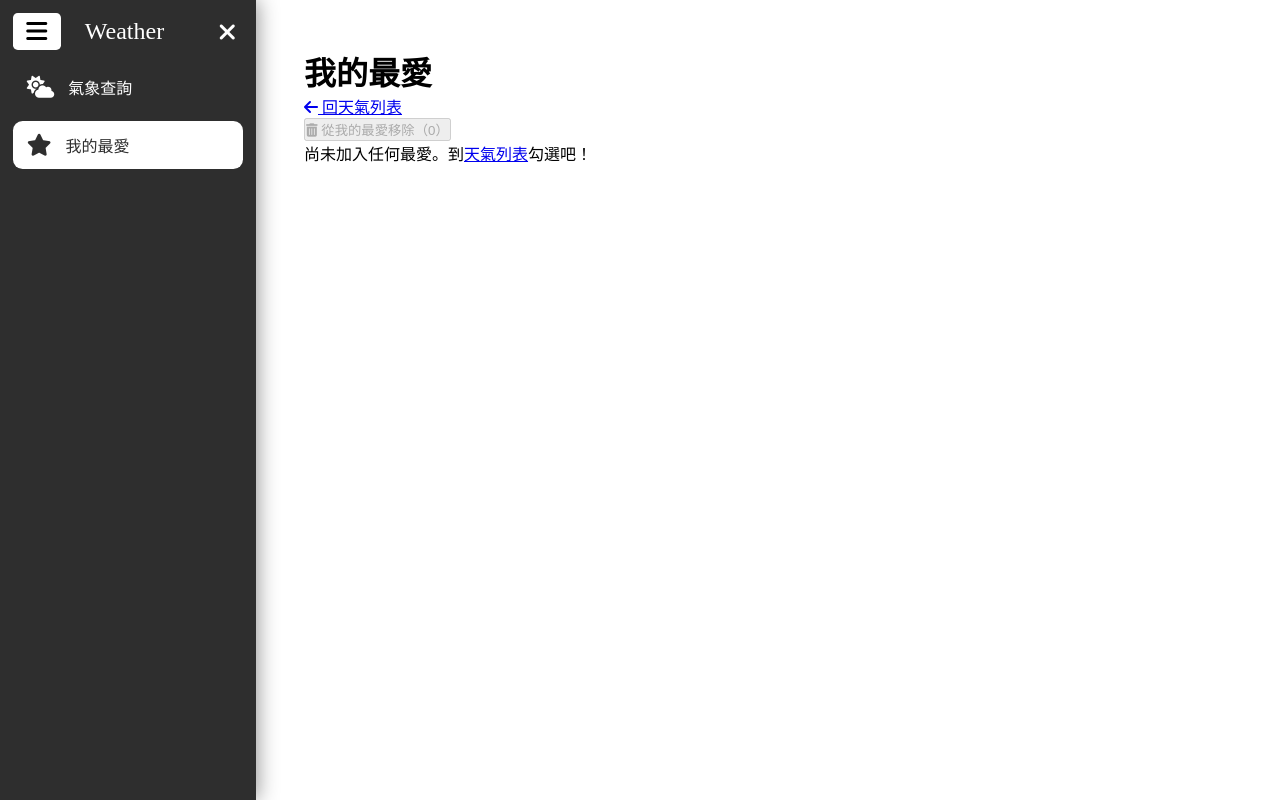
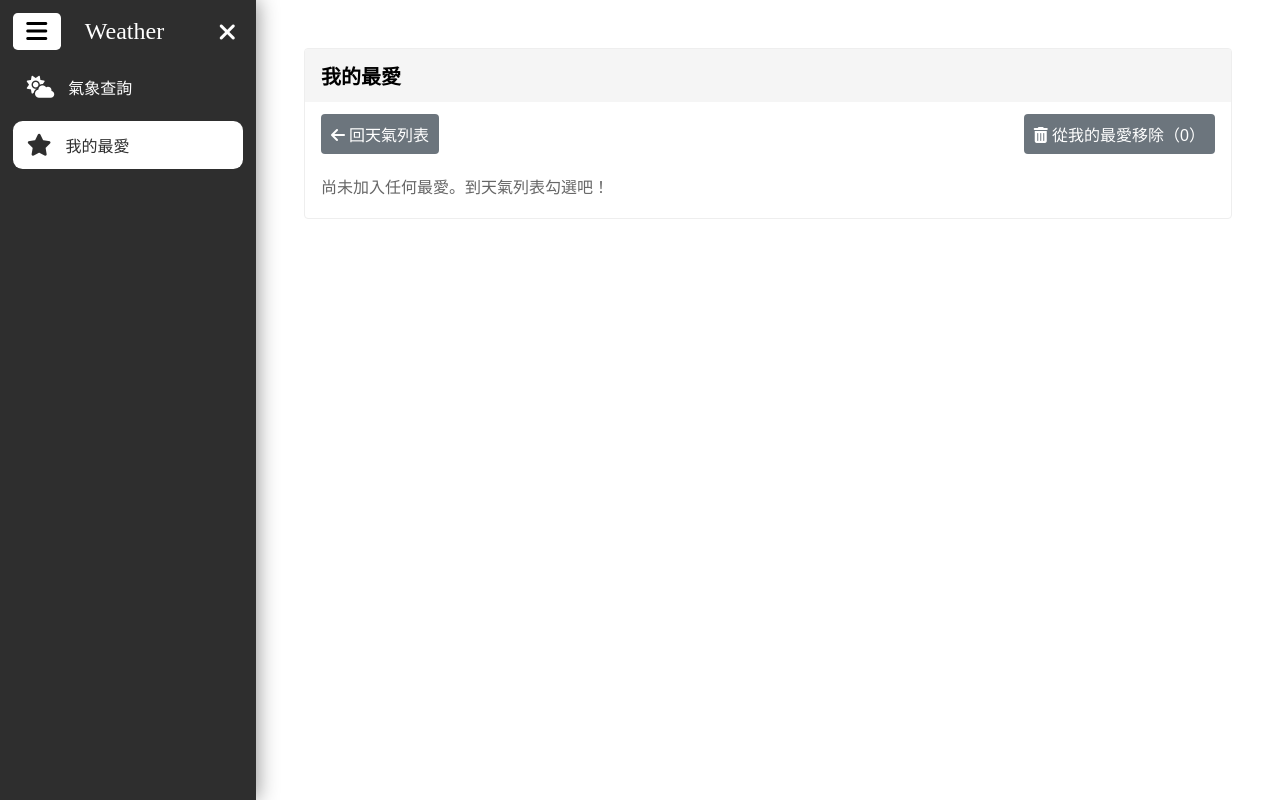
Before and after one commit to KaiKaiKay/weather-web, an Angular app: page /favorites in a window 1280 px wide. Built offline with nearby package versions, Linux system fonts and the light colour scheme.

Commit message:
update: scss調整 修改分頁class
參照 weather-list.component.scss 樣式處理

```diff
--- a/src/app/views/favorites/favorites.component.html
+++ b/src/app/views/favorites/favorites.component.html
@@ -155,7 +155,7 @@
     </ng-template>
 
     <!-- 分頁 -->
-    <div class="pager" *ngIf="rows.length">
+    <div class="pagination" *ngIf="rows.length">
       <div class="left">
         共 {{ totalCount }} 筆，頁面 {{ currentPage }} / {{ totalPages }}
       </div>
--- a/src/app/views/favorites/favorites.component.scss
+++ b/src/app/views/favorites/favorites.component.scss
@@ -0,0 +1,170 @@
+.card {
+  border: 1px solid #eee;
+  border-radius: 4px;
+  margin-bottom: 16px;
+  overflow: hidden;
+
+  .cardHeader {
+    background-color: #f5f5f5;
+    padding: 12px 16px;
+
+    .cardTitle {
+      font-size: 1.25rem;
+      margin-bottom: 0;
+    }
+  }
+
+  .cardBody {
+    padding: 12px 16px;
+  }
+}
+
+/* 工具列 */
+.toolbar {
+  display: flex;
+  align-items: center;
+  gap: 8px;
+  margin-bottom: 12px;
+
+  .spacer {
+    flex: 1;
+  }
+}
+
+/* 表格 */
+.tableWrap {
+  overflow-x: auto;
+
+  .table {
+    width: 100%;
+    border-collapse: collapse;
+
+    th,
+    td {
+      padding: 10px 12px;
+      border-bottom: 1px solid #eee;
+      white-space: nowrap;
+      background: #fff;
+      text-align: left;
+    }
+
+    thead th {
+      position: sticky;
+      top: 0;
+      z-index: 3; /* 壓過左欄 */
+      background: #fff;
+    }
+
+    .stickyCol {
+      position: sticky;
+      left: 0;
+      z-index: 4;
+      background: #fff;
+      width: 48px;
+    }
+
+    .stickyCol2 {
+      position: sticky;
+      left: 56px;
+      z-index: 4;
+      background: #fff;
+      min-width: 120px;
+    }
+  }
+}
+
+/* 表單欄位 編輯用 */
+.formControl {
+  width: 100%;
+  padding: 8px;
+  font-size: 1rem;
+  border: 1px solid #ccc;
+  border-radius: 4px;
+
+  &.invalid {
+    border-color: #d33;
+  }
+}
+.error {
+  color: #d33;
+  font-size: 0.75rem;
+  margin-top: 4px;
+}
+
+/* 編輯 動作 */
+.actions {
+  display: flex;
+  gap: 8px;
+}
+
+/* 無資料 */
+.noData {
+  color: #666;
+  padding: 8px 0;
+}
+
+/* 分頁 */
+.pagination {
+  margin-top: 12px;
+  display: flex;
+  align-items: center;
+  justify-content: space-between;
+  gap: 12px;
+
+  .left {
+    font-size: 0.9rem;
+    color: #666;
+  }
+
+  .right {
+    display: flex;
+    align-items: center;
+    gap: 8px;
+
+    .formControl.small {
+      width: auto;
+      display: inline-block;
+      padding: 4px 6px;
+    }
+  }
+}
+
+/* 按鈕 */
+.btnPrimary {
+  background-color: #007bff;
+  color: #fff;
+  border: none;
+  padding: 8px 10px;
+  font-size: 1rem;
+  border-radius: 4px;
+  cursor: pointer;
+
+  &:hover {
+    background-color: #0056b3;
+  }
+}
+
+.btnSecondary {
+  background-color: #6c757d;
+  color: #fff;
+  border: none;
+  padding: 8px 10px;
+  font-size: 1rem;
+  border-radius: 4px;
+  cursor: pointer;
+
+  &:hover {
+    background-color: #5a6268;
+  }
+}
+
+/* 手機 RWD */
+@media (max-width: 640px) {
+  .stickyCol2 {
+    min-width: 96px;
+  }
+}
+a {
+  text-decoration: none;
+  color: inherit;
+}
```
